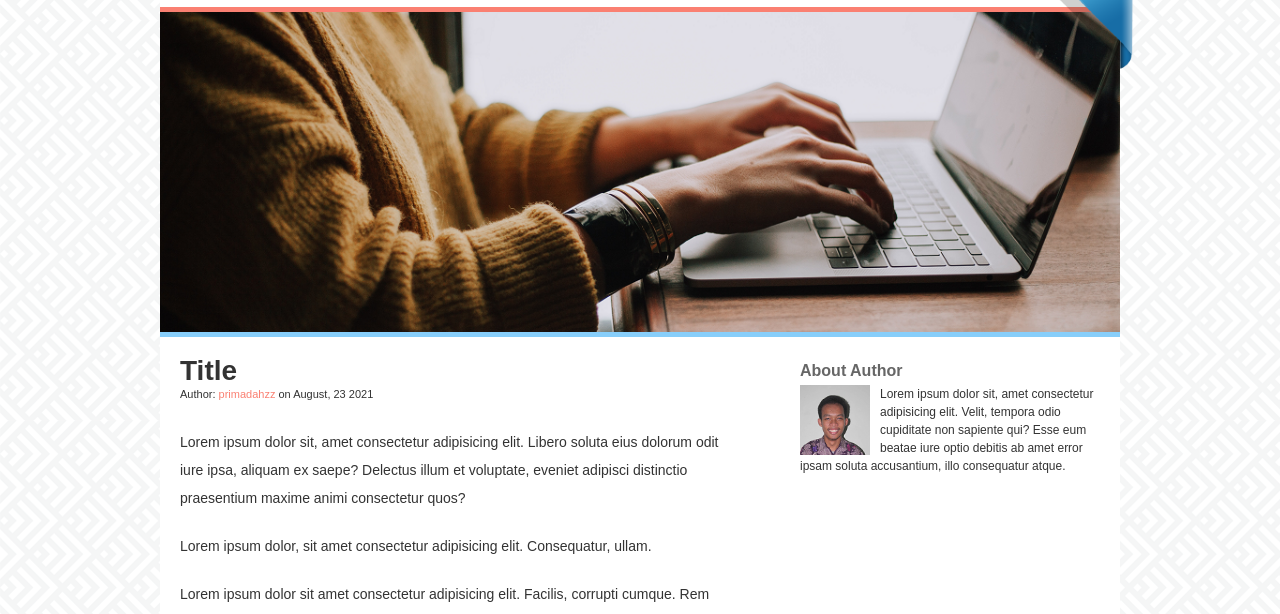
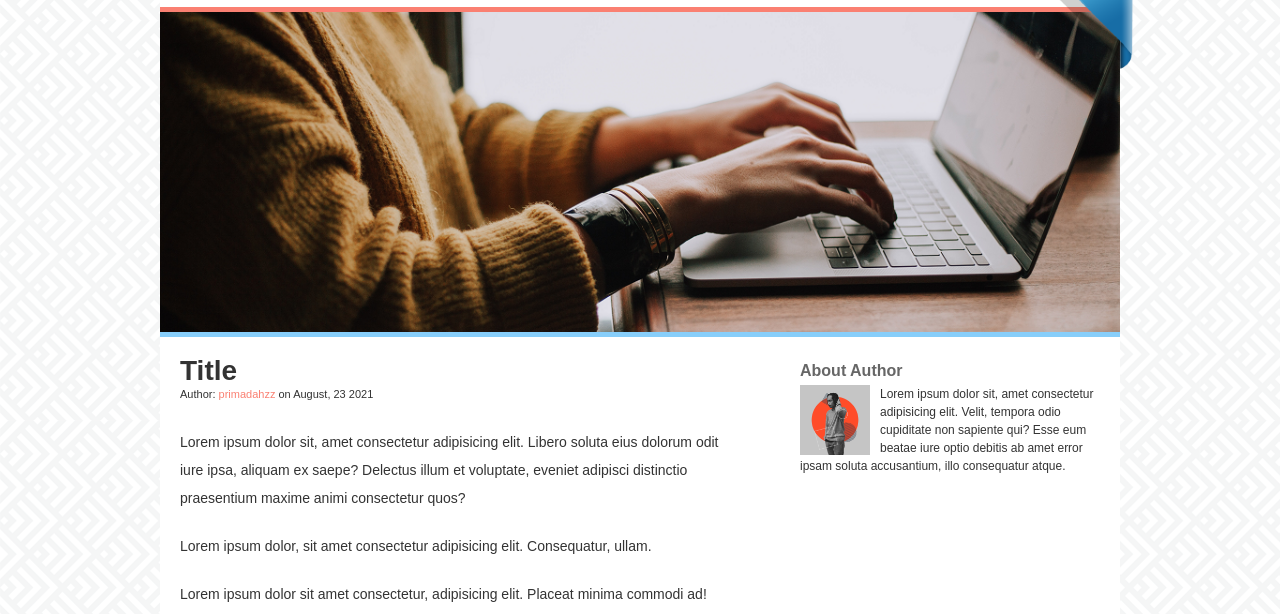
Before and after one commit to primidi/blog, a plain HTML site: page index.html in a window 1280 px wide. Shown: the part 179-793 px from the top of the page. Drawn offline with Linux system fonts and the light colour scheme.

Commit message:
add new paragraph and change the profile picture of author

```diff
--- a/index.html
+++ b/index.html
@@ -31,6 +31,8 @@
 
           <p>Lorem ipsum dolor, sit amet consectetur adipisicing elit. Consequatur, ullam.</p>
 
+          <p>Lorem ipsum dolor sit amet consectetur, adipisicing elit. Placeat minima commodi ad!</p>
+
           <p>
             Lorem ipsum dolor sit amet consectetur adipisicing elit. Facilis, corrupti cumque. Rem atque sed neque? Voluptates consequatur dignissimos quo expedita tempore in similique cum quos provident officiis ea ipsam doloremque ut
             corporis praesentium incidunt libero repellat ab, quibusdam aliquid nam optio assumenda magnam? Totam explicabo molestiae facilis, sint eum culpa, debitis dolores veniam ipsum sunt, accusantium a impedit rerum possimus! Possimus
@@ -46,7 +48,7 @@
         </div>
         <div class="sidebar">
           <h3>About Author</h3>
-          <img src="img/primada.png" alt="primadahzz" />
+          <img src="img/Profile.png" alt="Primidi" />
           <p>Lorem ipsum dolor sit, amet consectetur adipisicing elit. Velit, tempora odio cupiditate non sapiente qui? Esse eum beatae iure optio debitis ab amet error ipsam soluta accusantium, illo consequatur atque.</p>
         </div>
       </div>
```
Also changed, not shown: img/Profile.png (added).
